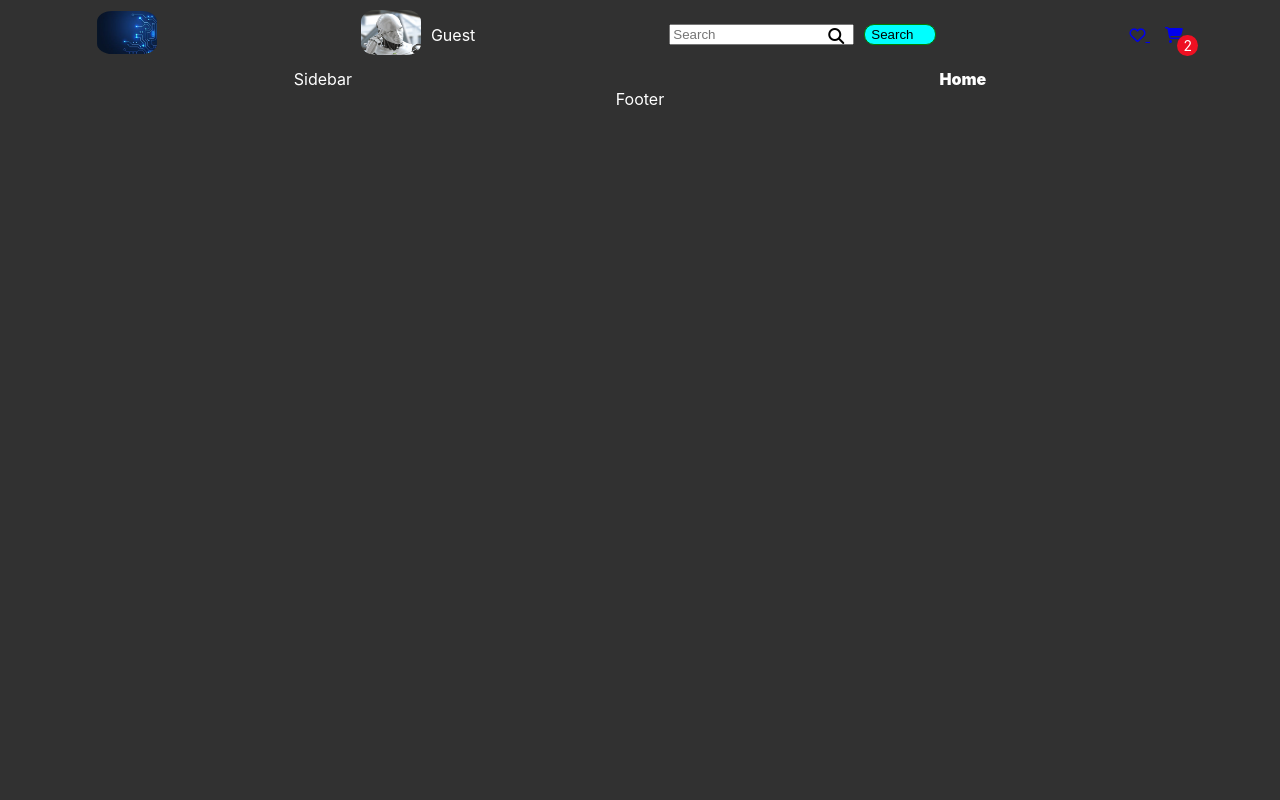
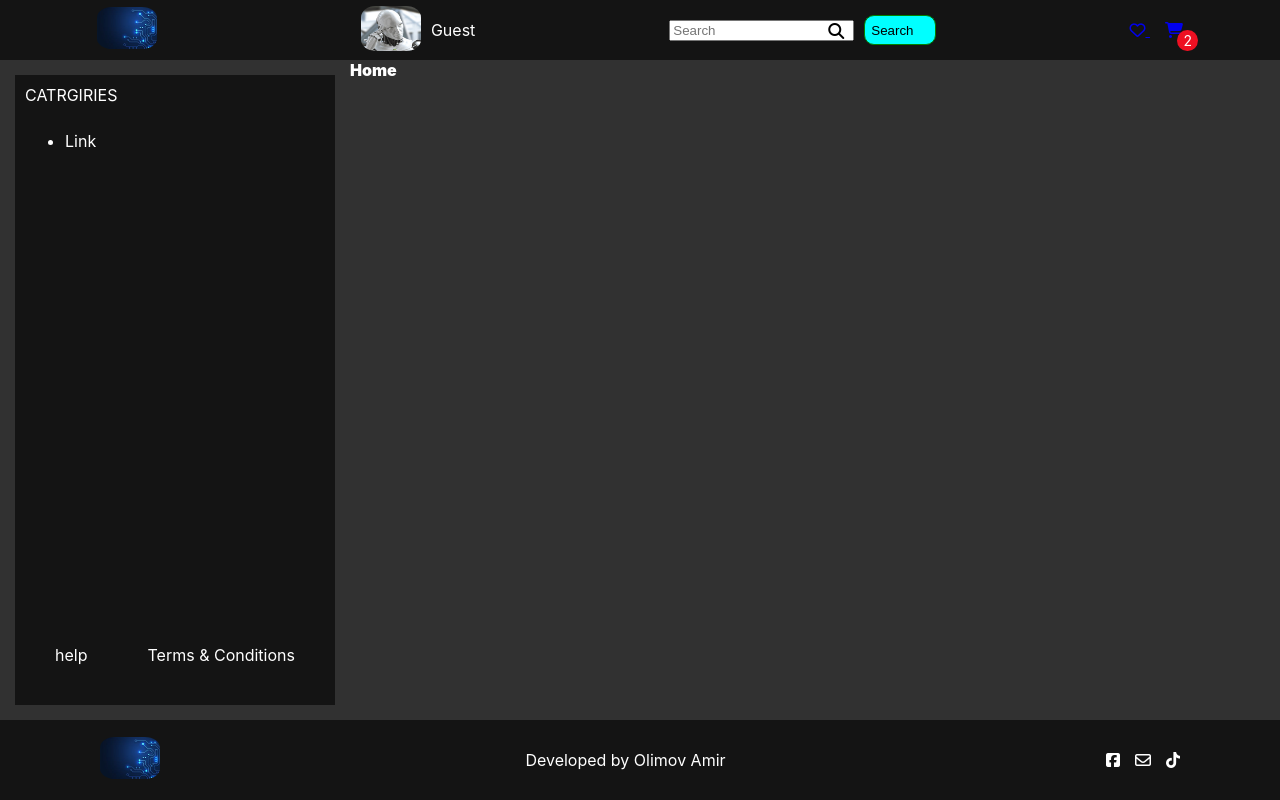
Before and after one commit to OlimovAmir/Redux-toolkit, a React (Create React App) app: page / in a window 1280 px wide. Built offline with nearby package versions, Linux system fonts and the light colour scheme.

Commit message:
fix sidebar

```diff
--- a/src/App.js
+++ b/src/App.js
@@ -10,11 +10,10 @@ function App() {
     <div className="App">
       <Header />
       <div className={AppStyles.container}>
-        <Sidebar/>
+        <Sidebar />
         <AppRoutes />
       </div>
-
-      <Footer/>
+      <Footer />
     </div>
   );
 }
--- a/src/components/footer/Footer.jsx
+++ b/src/components/footer/Footer.jsx
@@ -1,8 +1,25 @@
 import React from 'react'
+import stylesFooter from './Footer.module.css'
+import { ROUTES } from '../../utils/routes'
+import { Link } from 'react-router-dom'
+import LOGO from '../../img/logo_it.jpg';
+import '@fortawesome/fontawesome-free/css/all.min.css';
 
 function Footer() {
   return (
-    <div>Footer</div>
+    <section className={stylesFooter.footer}>
+      <div className={stylesFooter.logo}>
+        <Link to={ROUTES.HOME} > <img src={LOGO} alt="logo" /> </Link>
+      </div>
+      <div className={stylesFooter.right}>
+        <p>Developed by Olimov Amir</p>
+      </div>
+      <div className={stylesFooter.social}>
+        <i class="fa-brands fa-square-facebook"></i>
+        <i class="fa-regular fa-envelope"></i>
+        <i class="fa-brands fa-tiktok"></i>
+      </div>
+    </section>
   )
 }
 
--- /dev/null
+++ b/src/components/footer/Footer.module.css
@@ -0,0 +1,22 @@
+.footer {
+  display: flex;
+  justify-content: space-between;
+  background: rgb(20, 20, 20);
+  align-items: center;
+}
+
+.logo {
+  display: flex;
+  justify-content: flex-start;
+  margin-left: 100px;
+}
+
+.social {
+  display: flex;
+  align-items: center;
+  margin-right: 100px;
+}
+
+.social i {
+  margin-left: 15px;
+}
--- a/src/components/header/Header.module.css
+++ b/src/components/header/Header.module.css
@@ -2,7 +2,7 @@
   display: flex;
   justify-content: space-around;
   align-items: center;
-
+  background: rgb(20, 20, 20);
 }
 
 img {
--- a/src/components/sidebar/Sidebar.jsx
+++ b/src/components/sidebar/Sidebar.jsx
@@ -1,8 +1,25 @@
-import React from 'react'
+import React from 'react';
+import stylesSidebar from './Sidebar.module.css';
+import { NavLink } from 'react-router-dom';
 
 function Sidebar() {
   return (
-    <div>Sidebar</div>
+    <div className={stylesSidebar.sidebar}>
+      <div className={stylesSidebar.title}>CATRGIRIES </div>
+      <nav>
+        <ul className={stylesSidebar.menu}>
+          <li>
+            <NavLink to={`categories/${1}`}>
+              Link
+            </NavLink>
+          </li>
+        </ul>
+      </nav>
+      <div className={stylesSidebar.footer}>
+        <a href="/#" target='d' className={stylesSidebar.link}> help </a>
+        <a href="/terms" target='' className={stylesSidebar.link}> Terms & Conditions </a>
+      </div>
+    </div>
   )
 }
 
--- /dev/null
+++ b/src/components/sidebar/Sidebar.module.css
@@ -0,0 +1,27 @@
+.sidebar {
+
+  display: grid;
+  grid-template-rows: 30px 1fr 50px;
+  background: rgb(20, 20, 20);
+  color: white;
+  margin: 15px;
+  padding: 10px;
+}
+
+.menu li a {
+
+    color: white;
+    text-decoration: none;
+}
+
+
+
+.footer {
+  display: flex;
+  justify-content: space-around;
+}
+
+.link {
+    color: white;
+    text-decoration: none;
+}
--- a/src/styles/App.css
+++ b/src/styles/App.css
@@ -1,3 +1,6 @@
 .App {
-  text-align: center;
+
+  display: grid;
+  grid-template-rows: 60px 1fr 80px;
+  height: 100vh;
 }
--- a/src/styles/App.module.css
+++ b/src/styles/App.module.css
@@ -1,4 +1,4 @@
 .container {
-    display: flex;
-    justify-content: space-around;
+    display: grid;
+    grid-template-columns: 350px 1fr;
 }
--- a/src/utils/routes.js
+++ b/src/utils/routes.js
@@ -1,4 +1,5 @@
 export const ROUTES = {
     HOME: '/',
     CART: '/cart',
+    CATEGORY: '/categories/:id',
 }
```
